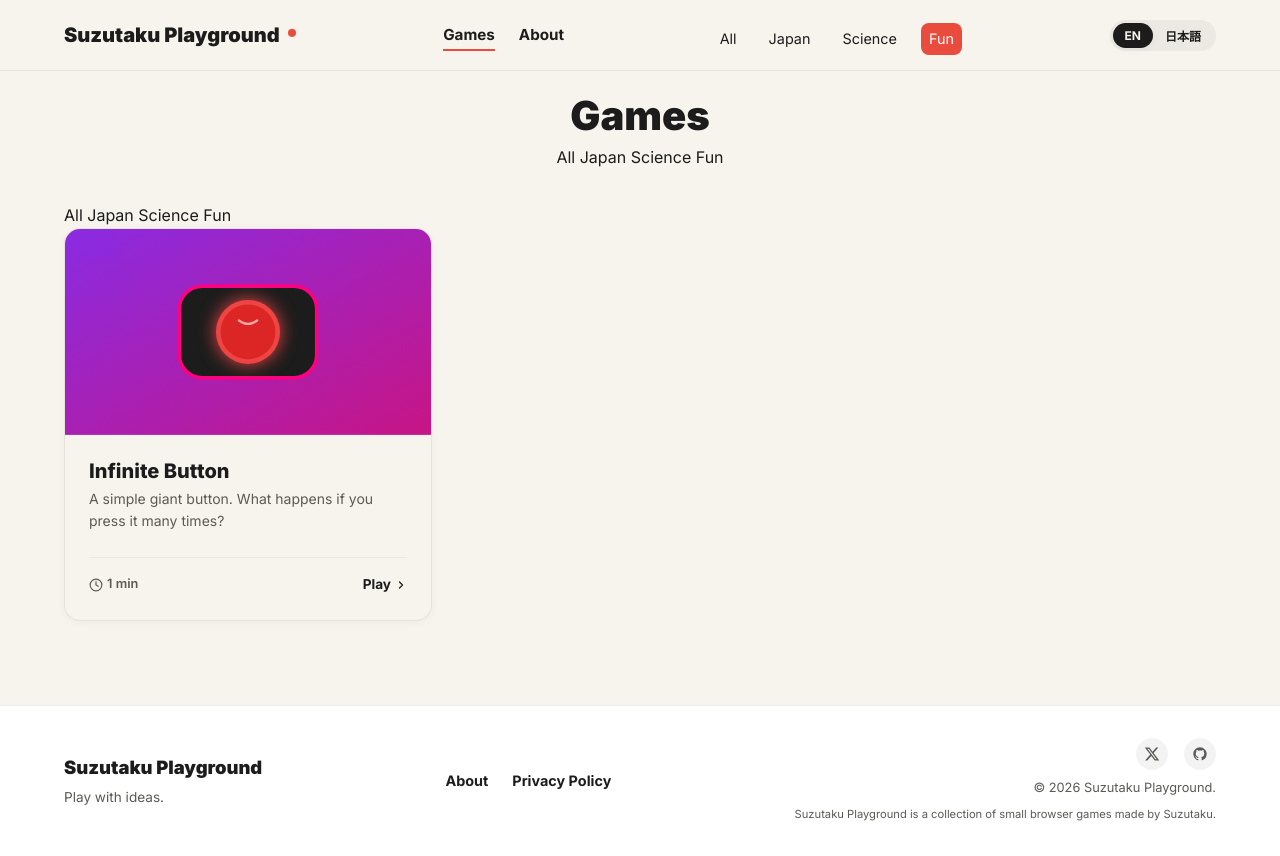
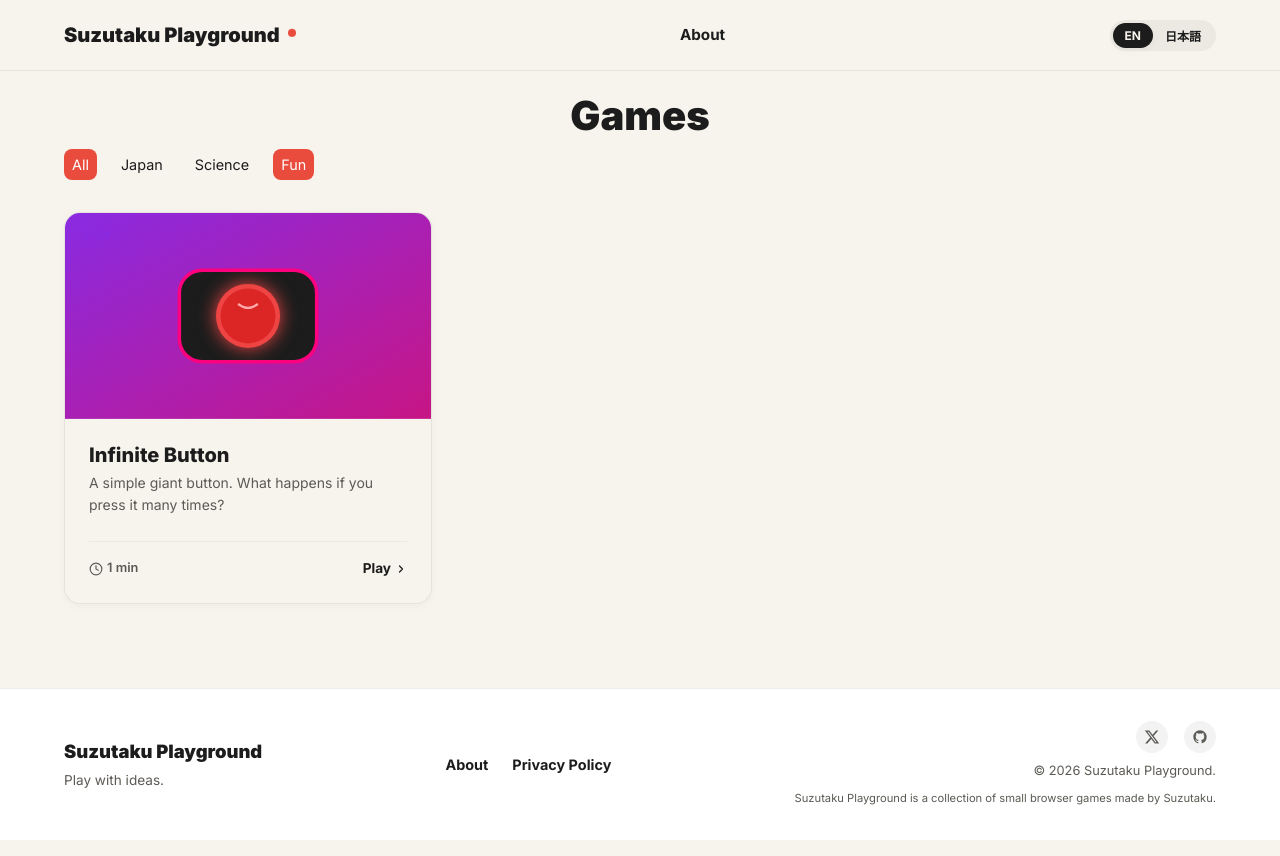
Before and after one commit to suzutaku6311-eng/suzutaku-playground, a React (Vite) app: page /games/fun in a window 1280 px wide. Built offline with nearby package versions, Linux system fonts and the light colour scheme.

Commit message:
Fix import and layout; remove Games link from header

```diff
--- a/src/components/Header.tsx
+++ b/src/components/Header.tsx
@@ -1,12 +1,12 @@
 import React, { useState } from 'react';
-import { Link, NavLink, useLocation } from 'react-router-dom';
+import { Link, NavLink } from 'react-router-dom';
 import { useLanguage } from '../i18n/LanguageContext';
 import './Header.css';
 
 export const Header: React.FC = () => {
   const { language, setLanguage, t } = useLanguage();
   const [isMenuOpen, setIsMenuOpen] = useState(false);
-  const location = useLocation();
+
 
   const toggleMenu = () => {
     setIsMenuOpen(!isMenuOpen);
@@ -26,28 +26,11 @@ export const Header: React.FC = () => {
 
         {/* Top navigation */}
         <nav className="nav-links">
-          <NavLink to="/games" className={({ isActive }) => `nav-link ${isActive ? 'active' : ''}`}>
-            {t('nav.games')}
-          </NavLink>
           <NavLink to="/about" className={({ isActive }) => `nav-link ${isActive ? 'active' : ''}`}>
             {t('nav.about')}
           </NavLink>
         </nav>
-        {/* Secondary navigation for categories */}
-        <nav className="sub-nav">
-          <NavLink to="/games" className={({ isActive }) => `sub-link ${isActive && location.pathname === '/games' ? 'active' : ''}`}>
-            {t('nav.all')}
-          </NavLink>
-          <NavLink to="/games/japan" className={({ isActive }) => `sub-link ${isActive ? 'active' : ''}`}>
-            {t('nav.japan')}
-          </NavLink>
-          <NavLink to="/games/science" className={({ isActive }) => `sub-link ${isActive ? 'active' : ''}`}>
-            {t('nav.science')}
-          </NavLink>
-          <NavLink to="/games/fun" className={({ isActive }) => `sub-link ${isActive ? 'active' : ''}`}>
-            {t('nav.fun')}
-          </NavLink>
-        </nav>
+
 
         <div className="nav-right">
           {/* Language Switch */}
--- a/src/pages/GamesPage.tsx
+++ b/src/pages/GamesPage.tsx
@@ -1,5 +1,5 @@
 import React from 'react';
-import { useParams } from 'react-router-dom';
+import { useParams, NavLink } from 'react-router-dom';
 import { useLanguage } from '../i18n/LanguageContext';
 import { games } from '../data/games';
 import { GameCard } from '../components/GameCard';
@@ -19,13 +19,15 @@ export const GamesPage: React.FC = () => {
 
   return (
     <div className="container games-page animate-fade-in">
-      <div className="page-header">
-        <h1 className="page-title">{t('nav.games')}</h1>
-        <p className="games-subtitle">All Japan Science Fun</p>
-      </div>
-
-      {/* Category line */}
-      <p className="games-categories">All Japan Science Fun</p>
+        <div className="page-header">
+          <h1 className="page-title">{t('nav.games')}</h1>
+          <nav className="sub-nav">
+            <NavLink to="/games" className={({ isActive }) => `sub-link ${isActive ? 'active' : ''}`}>All</NavLink>
+            <NavLink to="/games/japan" className={({ isActive }) => `sub-link ${isActive ? 'active' : ''}`}>Japan</NavLink>
+            <NavLink to="/games/science" className={({ isActive }) => `sub-link ${isActive ? 'active' : ''}`}>Science</NavLink>
+            <NavLink to="/games/fun" className={({ isActive }) => `sub-link ${isActive ? 'active' : ''}`}>Fun</NavLink>
+          </nav>
+        </div>
 
       {/* Games Grid */}
       {filteredGames.length > 0 ? (
```
